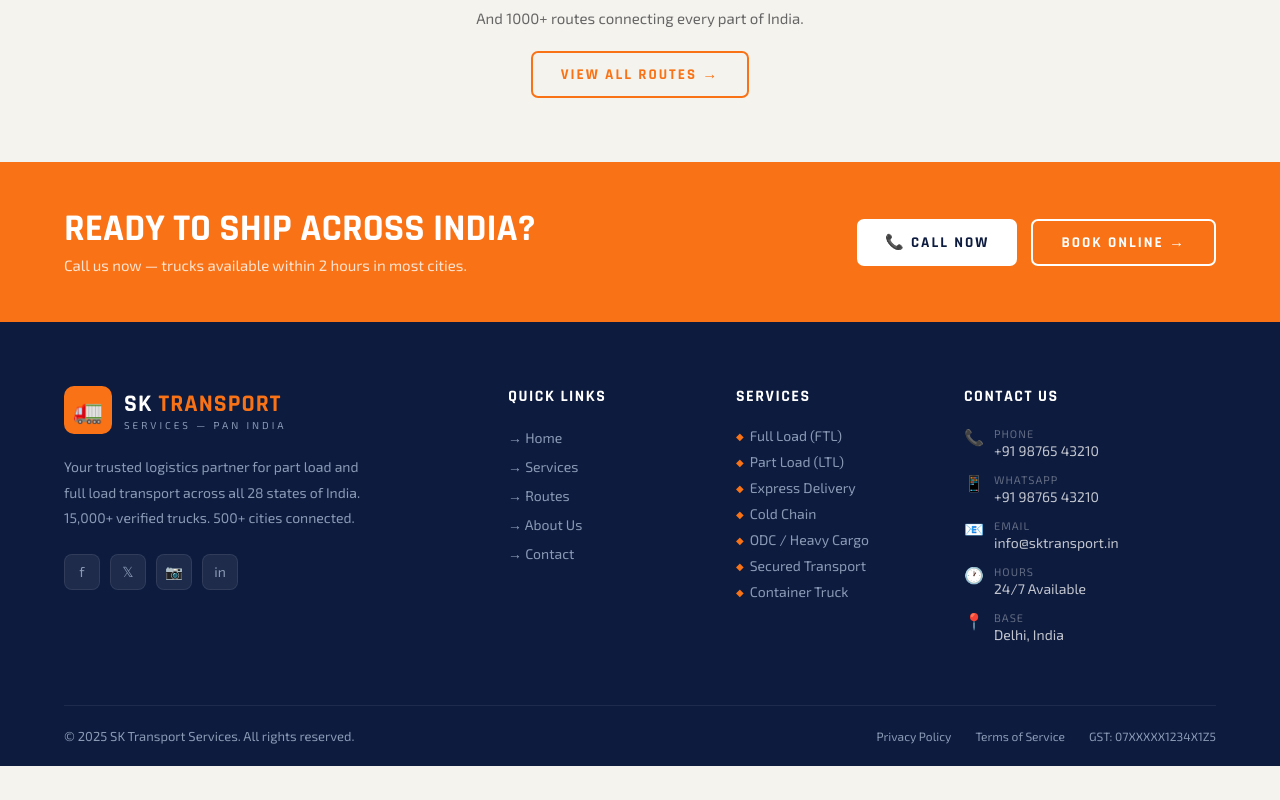
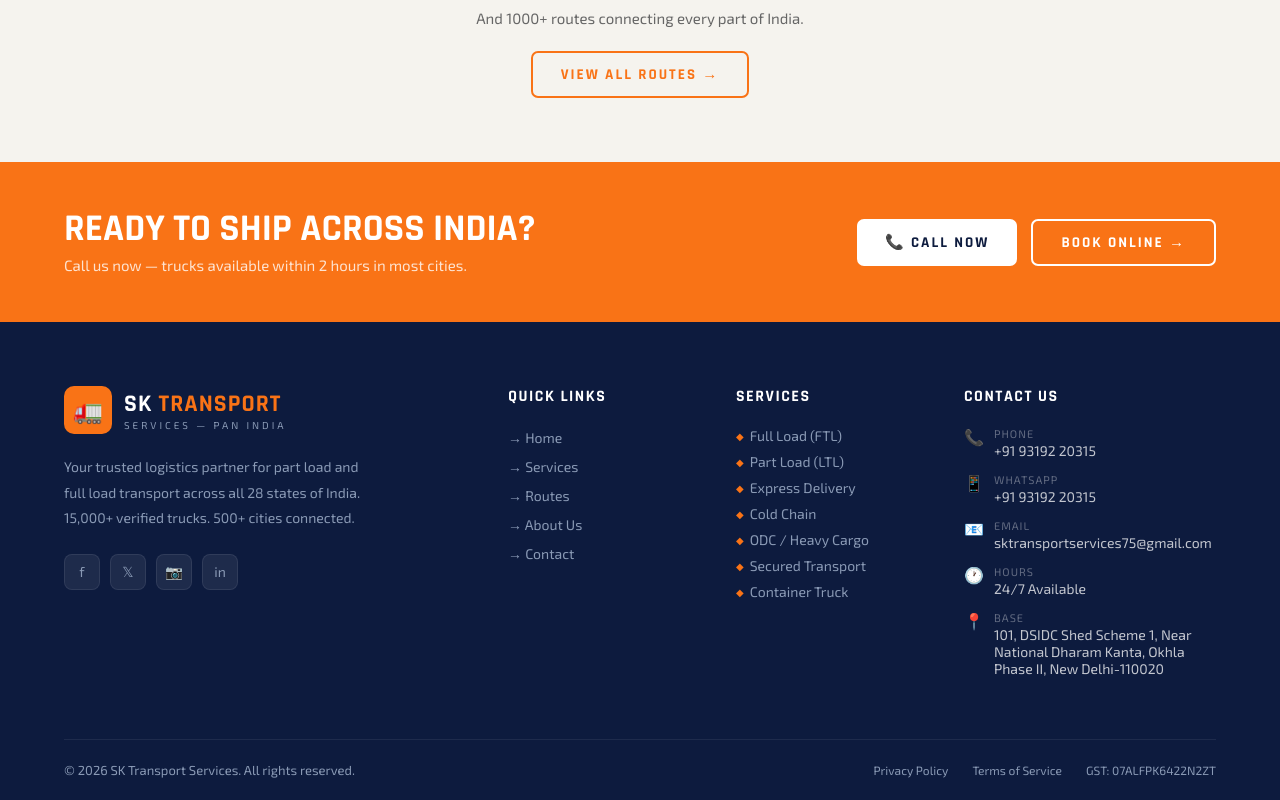
Before and after one commit to surajkrayons-dev/sktransport, a React (Vite) app: page / in a window 1280 px wide. Shown: the part 3333-4133 px from the top of the page. Before the commit the page ends 4099 px from the top, so only its background shows below. Built offline with nearby package versions, Linux system fonts and the light colour scheme.

Commit message:
update footer page

```diff
--- a/src/components/common/Footer.jsx
+++ b/src/components/common/Footer.jsx
@@ -48,7 +48,7 @@
             </div>
           </div>
           <div style={{ display: "flex", gap: 14, flexWrap: "wrap" }}>
-            <a href="tel:+919876543210" className="btn-white">
+            <a href="tel:+919319220315" className="btn-white">
               📞 Call Now
             </a>
             <button
@@ -267,11 +267,11 @@
               Contact Us
             </h4>
             {[
-              ["📞", "Phone", "+91 98765 43210"],
-              ["📱", "WhatsApp", "+91 98765 43210"],
-              ["📧", "Email", "info@sktransport.in"],
+              ["📞", "Phone", "+91 93192 20315"],
+              ["📱", "WhatsApp", "+91 93192 20315"],
+              ["📧", "Email", "sktransportservices75@gmail.com"],
               ["🕐", "Hours", "24/7 Available"],
-              ["📍", "Base", "Delhi, India"],
+              ["📍", "Base", "101, DSIDC Shed Scheme 1, Near National Dharam Kanta, Okhla Phase II, New Delhi-110020"],
             ].map(([ico, label, val]) => (
               <div
                 key={label}
@@ -313,10 +313,10 @@
           }}
         >
           <span style={{ fontSize: 13 }}>
-            © 2025 SK Transport Services. All rights reserved.
+            © {new Date().getFullYear()} SK Transport Services. All rights reserved.
           </span>
           <div style={{ display: "flex", gap: 24 }}>
-            {["Privacy Policy", "Terms of Service", "GST: 07XXXXX1234X1Z5"].map(
+            {["Privacy Policy", "Terms of Service", "GST: 07ALFPK6422N2ZT"].map(
               (t) => (
                 <span key={t} style={{ fontSize: 12, cursor: "pointer" }}>
                   {t}
--- a/src/pages/ContactPage.jsx
+++ b/src/pages/ContactPage.jsx
@@ -275,7 +275,7 @@
                   "sktransportservices75@gmail.com",
                   "We reply within 2 hours",
                 ],
-                ["📍", "Head Office", "101, DSIDC Shed Scheme 1, Near National Dharam Kanta, Okhla Phase II, New Delhi 110020", "Pan-India operations"],
+                ["📍", "Head Office", "101, DSIDC Shed Scheme 1, Near National Dharam Kanta, Okhla Phase II, New Delhi-110020", "Pan-India operations"],
                 [
                   "🕐",
                   "Business Hours",
```
